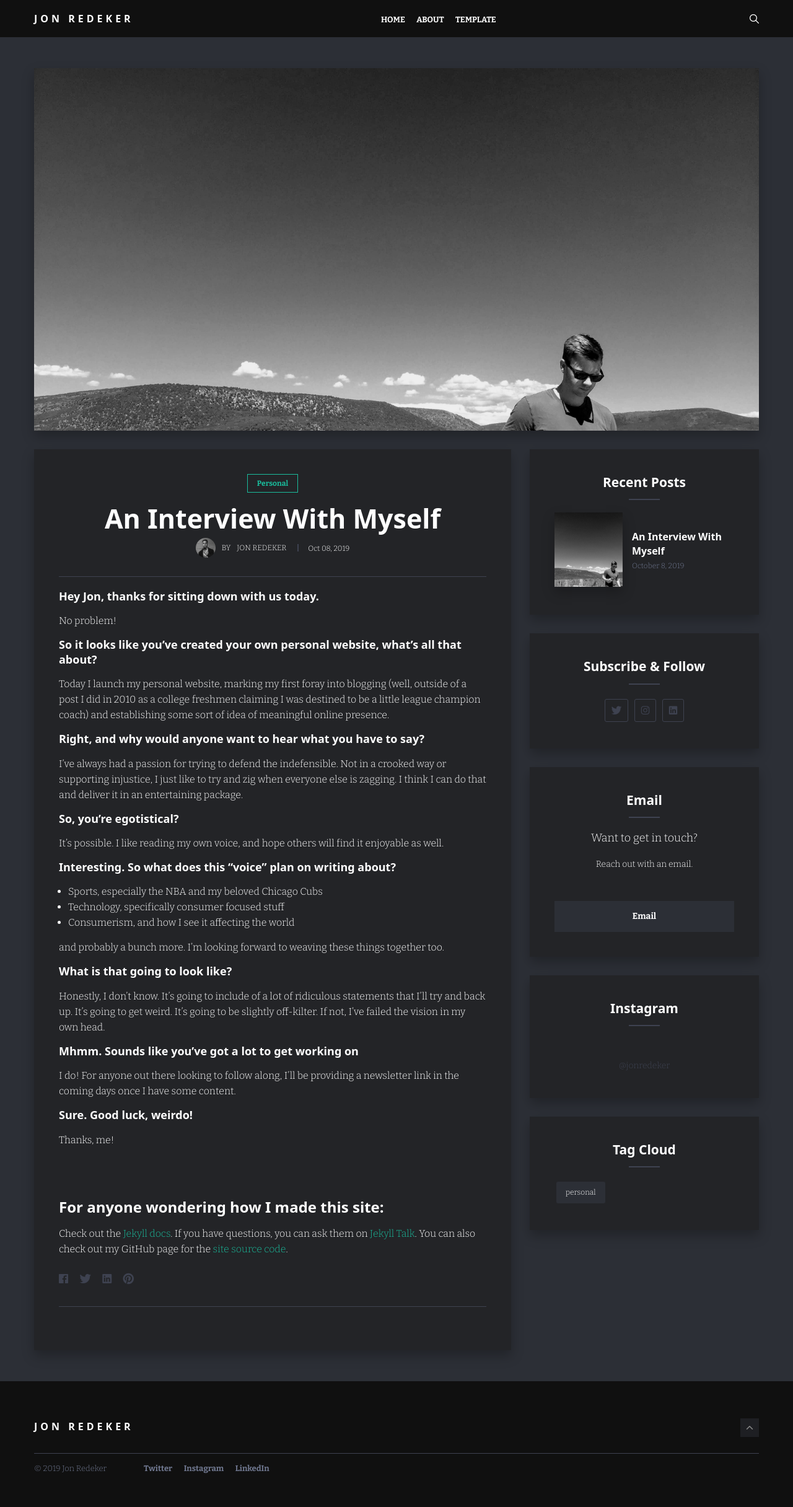
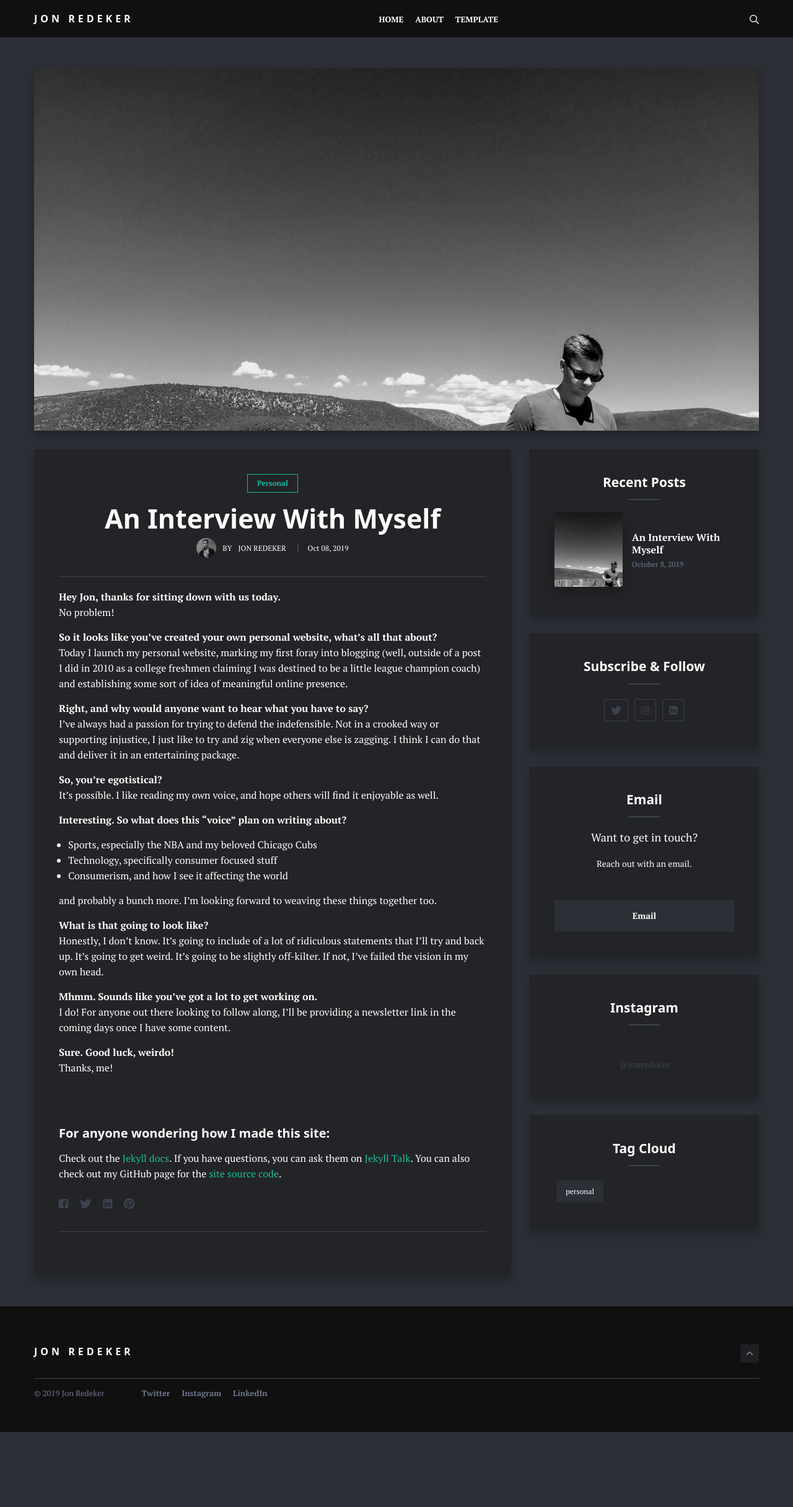
Before and after one commit to JRedeker/jonredeker.com, a Jekyll site: the page built from _posts/2019-11-8-welcome.md, in a window 1280 px wide. Shown: the whole page at 62% size. Built offline with Jekyll 4.4.1, drawn with Linux system fonts in a browser that asks for light colours; nearby versions of some CDN libraries; a script that is not in the unit is left out; after the commit the page ends 2311 px from its top, so only the background shows below that.

Commit message:
once again, font change

```diff
--- a/_includes/head.html
+++ b/_includes/head.html
@@ -10,7 +10,7 @@
   <link rel="alternate" type="application/rss+xml" title="{{ site.title | escape }}" href="{{ "/feed.xml" | relative_url }}">
 
   <!-- Google Font -->
-  <link href="https://fonts.googleapis.com/css?family=Bitter:300,700" rel="stylesheet">
+  <link href="https://fonts.googleapis.com/css?family=PT+Serif:400,700" rel="stylesheet">
   <!-- Ionicons -->
   <link href="https://unpkg.com/ionicons@4.2.2/dist/css/ionicons.min.css" rel="stylesheet">
 
--- a/_posts/2019-11-8-welcome.md
+++ b/_posts/2019-11-8-welcome.md
@@ -6,39 +6,39 @@ image: jonwithphone.jpg
 tags:
   - personal
 ---
-##### Hey Jon, thanks for sitting down with us today.
+**Hey Jon, thanks for sitting down with us today.**<br>
 No problem!
 
-##### So it looks like you've created your own personal website, what's all that about?
+**So it looks like you've created your own personal website, what's all that about?**<br>
 Today I launch my personal website, marking my first foray into blogging (well, outside of a post I did in 2010 as a college freshmen claiming I was destined to be a little league champion coach) and establishing some sort of idea of meaningful online presence.
 
-##### Right, and why would anyone want to hear what you have to say?
+**Right, and why would anyone want to hear what you have to say?** <br>
 I've always had a passion for trying to defend the indefensible.  Not in a crooked way or supporting injustice, I just like to try and zig when everyone else is zagging.  I think I can do that and deliver it in an entertaining package.
 
-##### So, you're egotistical?
+**So, you're egotistical?** <br>
 It's possible.  I like reading my own voice, and hope others will find it enjoyable as well.
 
-##### Interesting.  So what does this "voice" plan on writing about?
+**Interesting.  So what does this "voice" plan on writing about?**
 - Sports, especially the NBA and my beloved Chicago Cubs
 - Technology, specifically consumer focused stuff
 - Consumerism, and how I see it affecting the world
 
 and probably a bunch more.  I'm looking forward to weaving these things together too.
 
-##### What is that going to look like?
+**What is that going to look like?**<br>
 Honestly, I don't know.  It's going to include of a lot of ridiculous statements that I'll try and back up.  It's going to get weird.  It's going to be slightly off-kilter.  If not, I've failed the vision in my own head.
 
-##### Mhmm.  Sounds like you've got a lot to get working on
+**Mhmm.  Sounds like you've got a lot to get working on.**<br>
 I do!  For anyone out there looking to follow along, I'll be providing a newsletter link in the coming days once I have some content.
 
-##### Sure.  Good luck, weirdo!
+**Sure.  Good luck, weirdo!**<br>
 Thanks, me!
 
 <br><br>
 
 
 
-### For anyone wondering how I made this site:
+#### For anyone wondering how I made this site:
 Check out the [Jekyll docs][jekyll-docs].  If you have questions, you can ask them on [Jekyll Talk][jekyll-talk].  You can also check out my GitHub page for the [site source code][site-github].
 
 [jekyll-docs]: https://jekyllrb.com/docs/home
--- a/_sass/2-base/_base.scss
+++ b/_sass/2-base/_base.scss
@@ -3,7 +3,7 @@
 $base-font-style: normal;
 $base-font-variant: normal;
 $base-font-weight: normal;
-$base-font-family: 'Bitter',
+$base-font-family: 'PT Serif',
 -apple-system,
 system-ui,
 BlinkMacSystemFont,
@@ -66,7 +66,7 @@
 $font-size-h3: 24px;
 $font-size-h4: 20px;
 $font-size-h5: 18px;
-$font-size-h6: 18px;
+$font-size-h6: 16px;
 $heading-line-height: 1.3;
 h1,
 h2,
@@ -110,8 +110,8 @@
 
 h6 {
     font-size: $font-size-h6;
-    font-family: $heading-font-family;
-    font-weight: $heading-font-weight;
+    font-family: $base-font-family;
+    font-weight: 700;
 }
 
 // Blockquote
```
